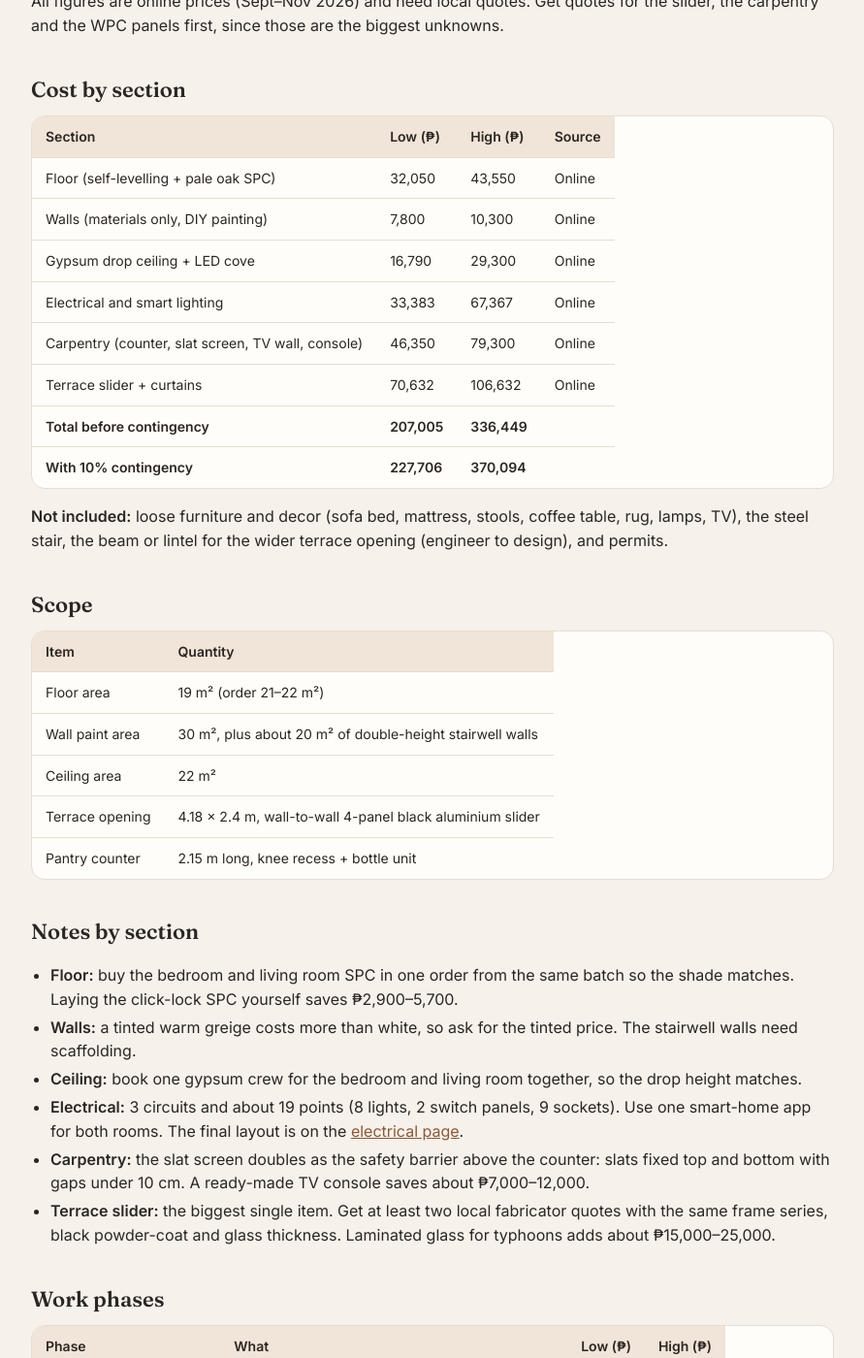
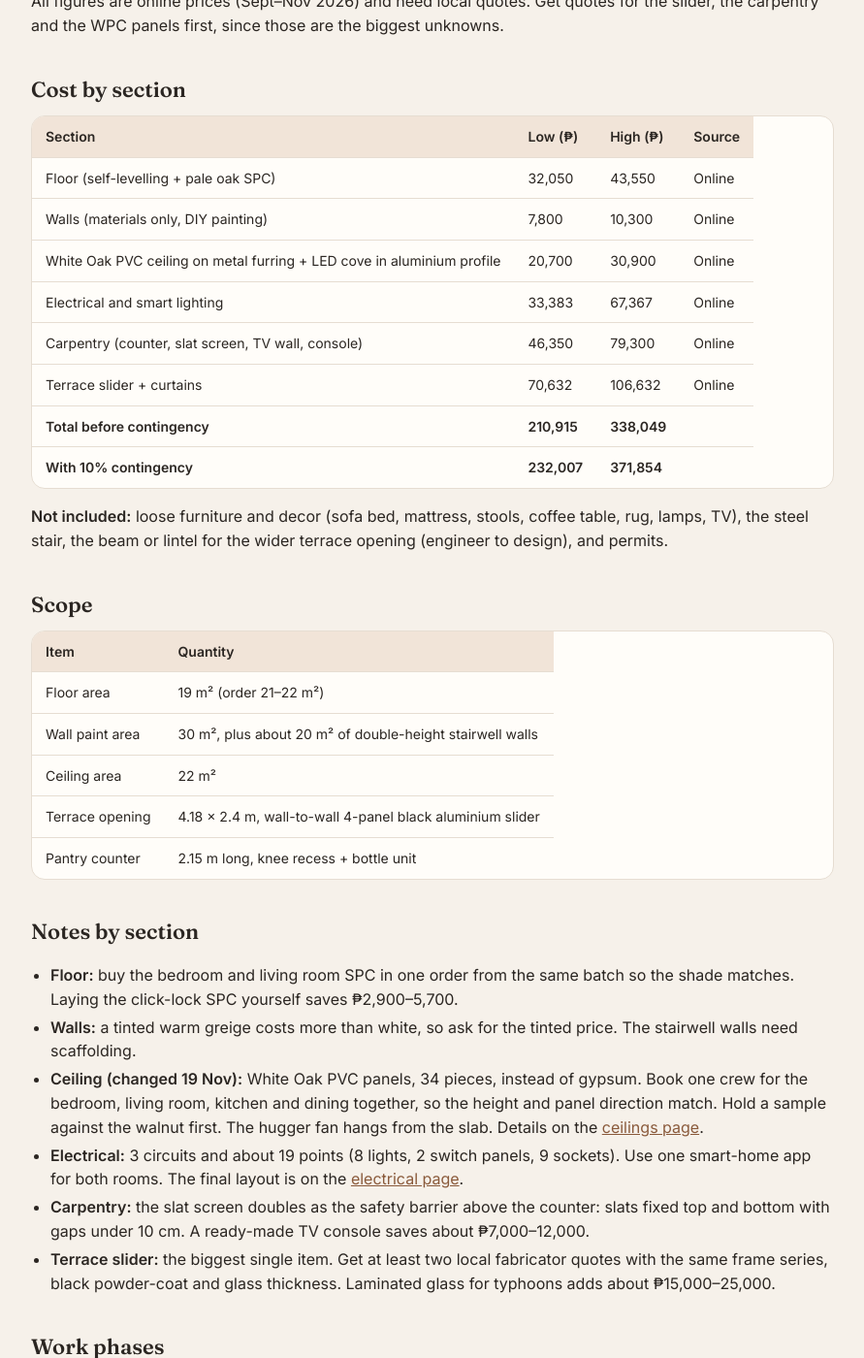
Before and after one commit to tatayotter/navarro-house, a Jekyll site: the page built from rooms/living-room.md, in a window 1280 px wide and 1400 px high, scrolled down 281 px. Shown: the whole window at 97% size, without its empty margins (194-1085 px from the left). Built offline with Jekyll 4.4.1, drawn with Linux system fonts in a browser that asks for light colours; some of the changed text lies outside the part shown.

Commit message:
Ceilings: White Oak PVC in bedroom, living, kitchen and dining; terrace gypsum
Co-Authored-By: Claude Opus 5.5 <noreply@anthropic.com>
Claude-Session: https://claude.ai/code/session_01RUWgCM3ySRpadQKu7gG1KG

```diff
--- a/rooms/living-room.md
+++ b/rooms/living-room.md
@@ -1,9 +1,9 @@
 ---
 title: Living room
 status: Planned
-cost: "₱228k–370k"
+cost: "₱232k–372k"
 price_source: online
-updated: 18 Nov 2026
+updated: 19 Nov 2026
 summary: The 418 × 440 cm family TV room on the 2nd floor, which also sleeps 2 guests. Cozy Japandi with walnut, warm greige walls and a sage counter. Costs cover the build and custom carpentry only; loose furniture and the TV are not included.
 ---
 
@@ -15,12 +15,12 @@ All figures are online prices (Sept–Nov 2026) and need local quotes. Get quote
 |---|---|---|---|
 | Floor (self-levelling + pale oak SPC) | 32,050 | 43,550 | Online |
 | Walls (materials only, DIY painting) | 7,800 | 10,300 | Online |
-| Gypsum drop ceiling + LED cove | 16,790 | 29,300 | Online |
+| White Oak PVC ceiling on metal furring + LED cove in aluminium profile | 20,700 | 30,900 | Online |
 | Electrical and smart lighting | 33,383 | 67,367 | Online |
 | Carpentry (counter, slat screen, TV wall, console) | 46,350 | 79,300 | Online |
 | Terrace slider + curtains | 70,632 | 106,632 | Online |
-| **Total before contingency** | **207,005** | **336,449** | |
-| **With 10% contingency** | **227,706** | **370,094** | |
+| **Total before contingency** | **210,915** | **338,049** | |
+| **With 10% contingency** | **232,007** | **371,854** | |
 
 **Not included:** loose furniture and decor (sofa bed, mattress, stools, coffee table, rug, lamps, TV), the steel stair, the beam or lintel for the wider terrace opening (engineer to design), and permits.
 
@@ -38,7 +38,7 @@ All figures are online prices (Sept–Nov 2026) and need local quotes. Get quote
 
 - **Floor:** buy the bedroom and living room SPC in one order from the same batch so the shade matches. Laying the click-lock SPC yourself saves ₱2,900–5,700.
 - **Walls:** a tinted warm greige costs more than white, so ask for the tinted price. The stairwell walls need scaffolding.
-- **Ceiling:** book one gypsum crew for the bedroom and living room together, so the drop height matches.
+- **Ceiling (changed 19 Nov):** White Oak PVC panels, 34 pieces, instead of gypsum. Book one crew for the bedroom, living room, kitchen and dining together, so the height and panel direction match. Hold a sample against the walnut first. The hugger fan hangs from the slab. Details on the [ceilings page](../house/ceilings.html).
 - **Electrical:** 3 circuits and about 19 points (8 lights, 2 switch panels, 9 sockets). Use one smart-home app for both rooms. The final layout is on the [electrical page](../house/electrical-layout-v1.html).
 - **Carpentry:** the slat screen doubles as the safety barrier above the counter: slats fixed top and bottom with gaps under 10 cm. A ready-made TV console saves about ₱7,000–12,000.
 - **Terrace slider:** the biggest single item. Get at least two local fabricator quotes with the same frame series, black powder-coat and glass thickness. Laminated glass for typhoons adds about ₱15,000–25,000.
@@ -48,7 +48,7 @@ All figures are online prices (Sept–Nov 2026) and need local quotes. Get quote
 | Phase | What | Low (₱) | High (₱) |
 |---|---|---|---|
 | 1. Openings and rough-in | Widen the opening, install the slider, pull all wiring | 93,383 | 154,367 |
-| 2. Ceiling and walls | Gypsum ceiling and cove; putty, prime, paint | 24,590 | 39,600 |
+| 2. Ceiling and walls | PVC ceiling and cove; putty, prime, paint walls | 28,500 | 41,200 |
 | 3. Floor | Self-levelling, then SPC and skirting | 32,050 | 43,550 |
 | 4. Carpentry | Counter, slat screen, fluted TV wall, console | 46,350 | 79,300 |
 | 5. Curtains | Ceiling track and ripple-fold curtains | 10,632 | 19,632 |
```
Also changed, not shown: house/ceilings.md (added, +61 -0 lines), index.html (+8 -2 lines), rooms/master-bedroom.md (+3 -3 lines).
